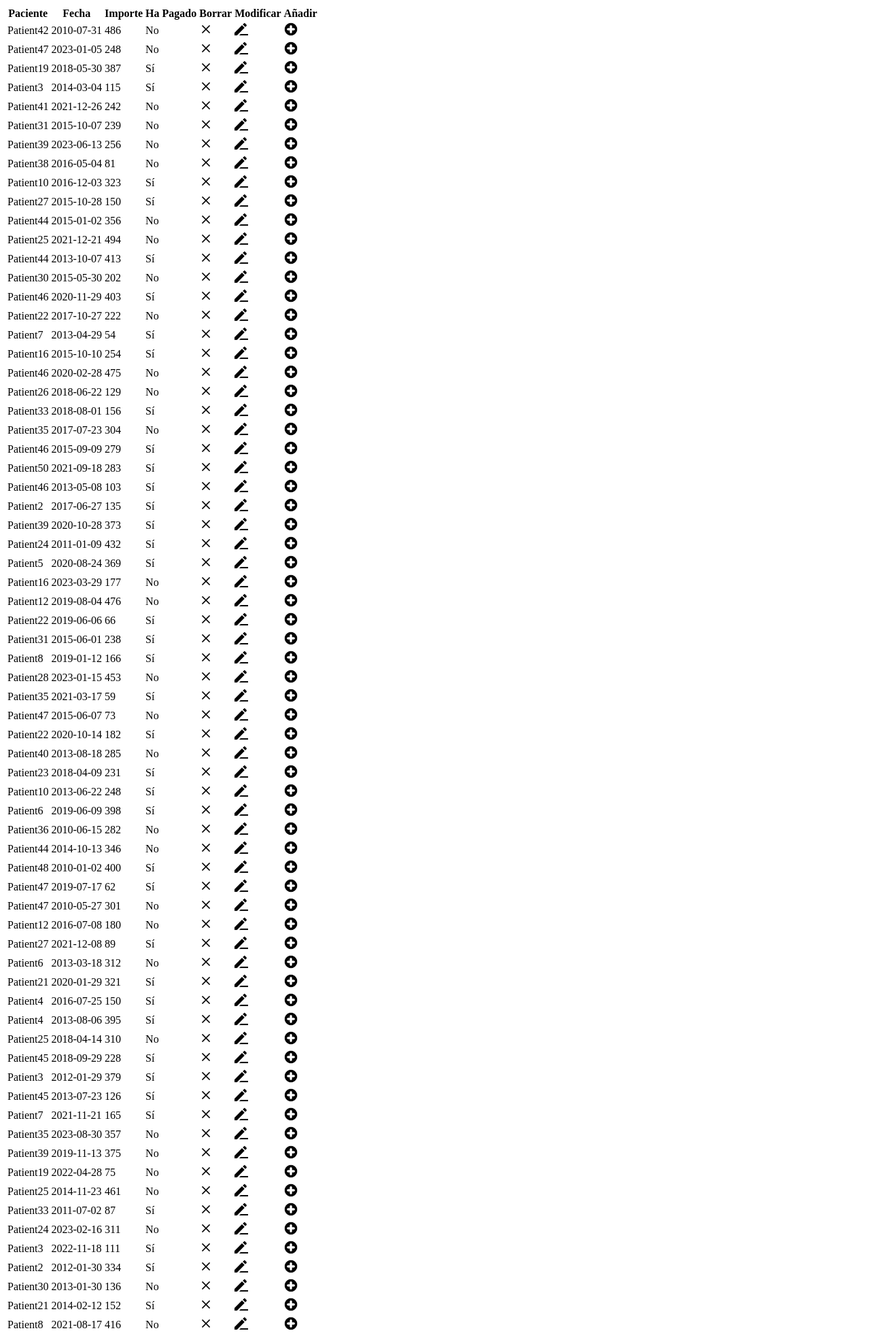
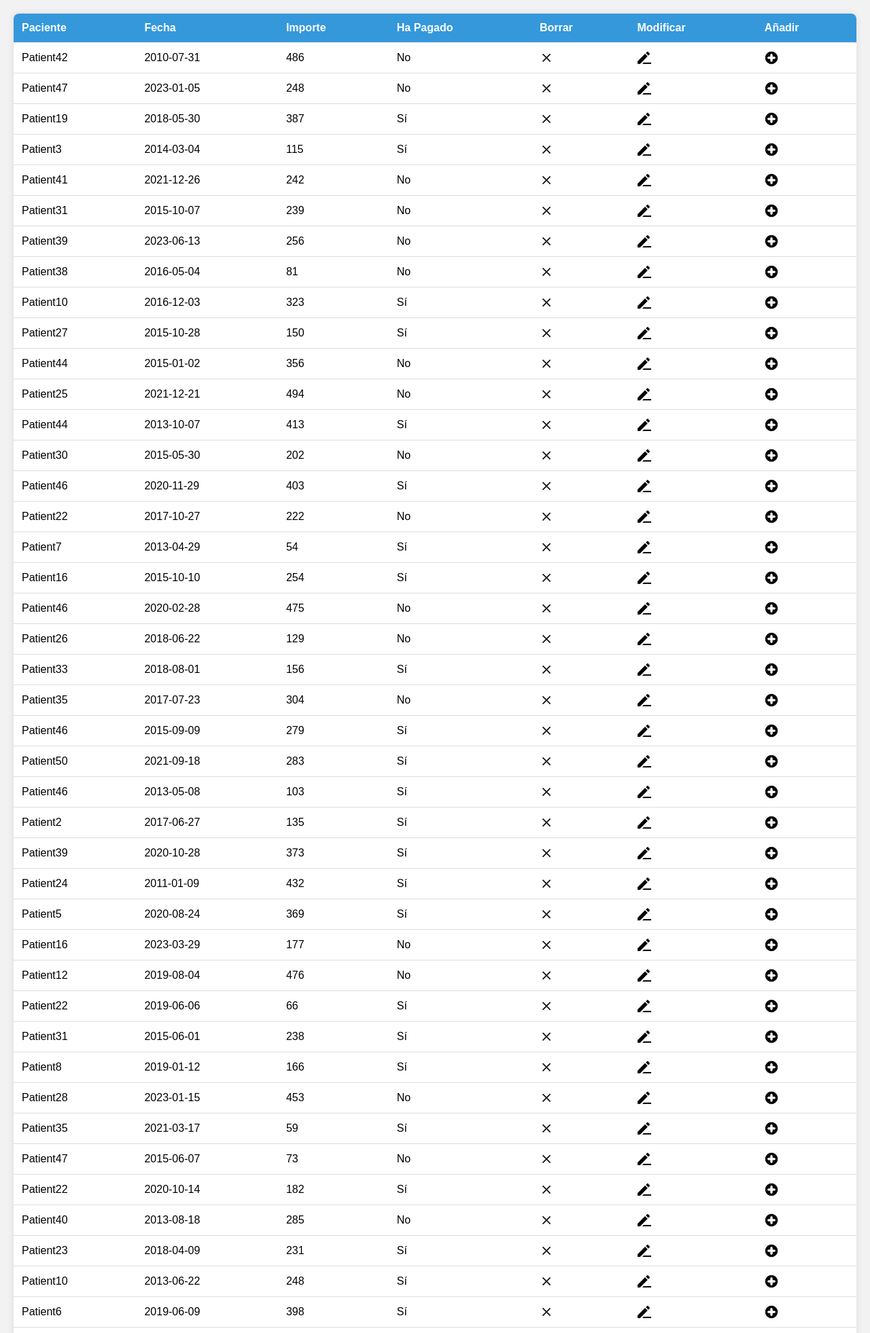
Before and after one commit to JaviSanjuanHipolito/2324daw, a PHP site: page / in a window 1280 px wide. Shown: the top 1961 px of the page at 68% size. Run offline with PHP 8.4, Linux system fonts and the light colour scheme.

Commit message:
subiendo todo el css de cada pantalla

```diff
--- a/public/Examen/Añadir_visita.php
+++ b/public/Examen/Añadir_visita.php
@@ -3,11 +3,13 @@
 <head>
     <meta charset="UTF-8">
     <meta name="viewport" content="width=device-width, initial-scale=1.0">
-    <title>Formulario de Pago</title>
+    <title>Añadir visita</title>
+    <link rel="stylesheet" href="añadir.css">
+
 </head>
 <body>
 
-    <h2>Formulario de Pago</h2>
+    <h2>Añadir visita</h2>
 
     <form action="#" method="post">
         <label for="nombre">Nombre del Paciente:</label>
--- a/public/Examen/Modificar_visita.php
+++ b/public/Examen/Modificar_visita.php
@@ -4,6 +4,8 @@
     <meta charset="UTF-8">
     <meta name="viewport" content="width=device-width, initial-scale=1.0">
     <title>Modificar Información</title>
+    <link rel="stylesheet" href="modificar.css">
+
 </head>
 <body>
 
--- /dev/null
+++ b/public/Examen/index.css
@@ -0,0 +1,47 @@
+body {
+    font-family: Arial, sans-serif;
+    background-color: #f2f2f2;
+    margin: 0;
+    padding: 0;
+}
+
+.mi-tabla {
+    margin: 20px;
+    background-color: #fff;
+    border-radius: 8px;
+    overflow: hidden;
+    box-shadow: 0 0 10px rgba(0, 0, 0, 0.1);
+}
+
+table {
+    width: 100%;
+    border-collapse: collapse;
+}
+
+thead {
+    background-color: #3498db;
+    color: #fff;
+}
+
+th, td {
+    padding: 12px;
+    text-align: left;
+    border-bottom: 1px solid #ddd;
+}
+
+tbody tr:hover {
+    background-color: #f5f5f5;
+}
+
+td:last-child a {
+    margin-right: 5px;
+}
+
+td:last-child a:hover {
+    background-color: #e74c3c;
+    border-radius: 4px;
+}
+
+img {
+    vertical-align: middle;
+}
--- a/public/Examen/index.php
+++ b/public/Examen/index.php
@@ -40,11 +40,11 @@ function formatearMoneda($importe) {
     <meta charset="UTF-8">
     <meta name="viewport" content="width=device-width, initial-scale=1.0">
     <title>Tabla de Pacientes</title>
-    <link real="styleheet" href="forma.cc">
+    <link rel="stylesheet" href="index.css">
 </head>
 <body>
 
-<div class="container">
+<div class="mi-tabla">
     <table>
         <thead>
             <tr>
```
Also changed, not shown: public/Examen/añadir.css (added, +48 -0 lines), public/Examen/forma.css (deleted, +0 -45 lines), public/Examen/modificar.css (added, +50 -0 lines), public/Examen/docker-compose.yml (renamed from docker-compose.yml).
